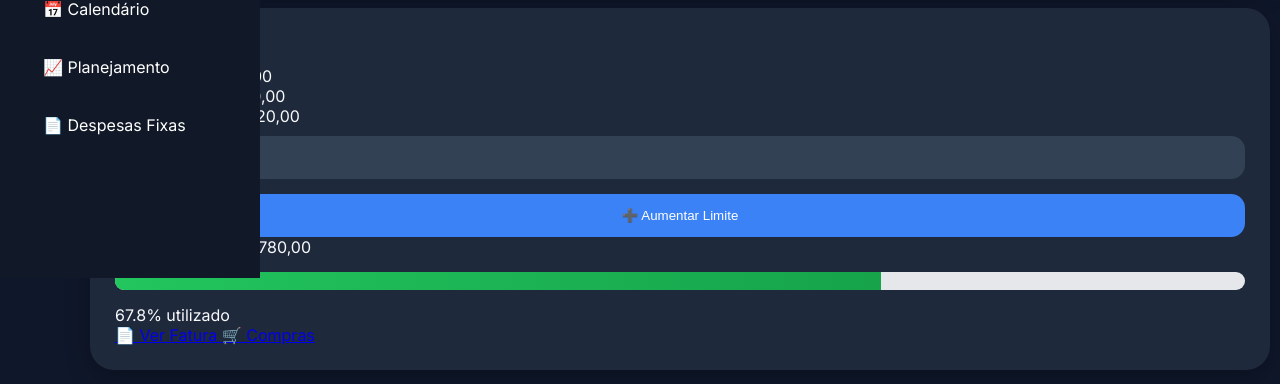
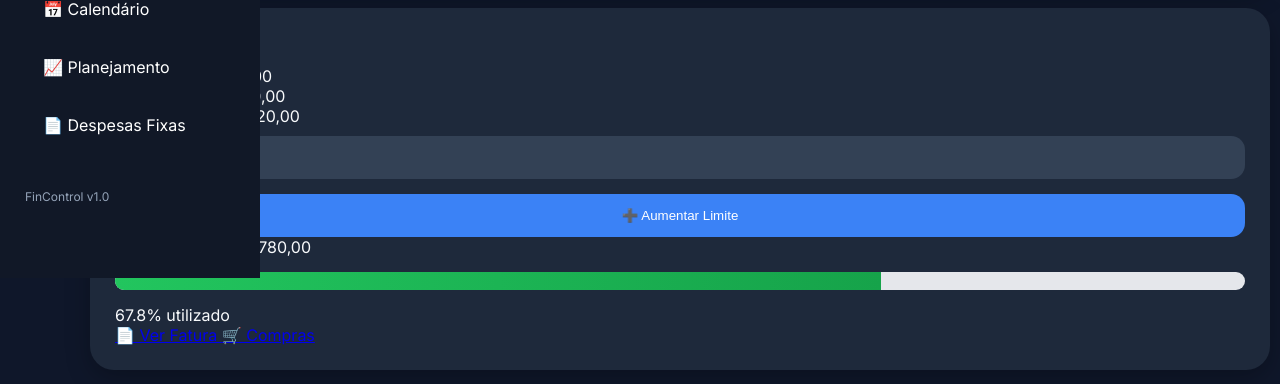
Before and after one commit to Danielporcela/app_controle_financeiro_pessoal, a Flask app: page /cartoes in a window 1280 px wide. Shown: the part 522-906 px from the top of the page. Run offline with Flask 3, Linux system fonts and the light colour scheme; data comes from the database, SQL or seed files in the repository.

```diff
--- a/templates/base.html
+++ b/templates/base.html
@@ -51,7 +51,9 @@
         <li><a href="/despesas_fixas">📄 Despesas Fixas</a></li>
       </ul>
 
-
+      <div class="sidebar-footer">
+        <div class="version">FinControl v1.0</div>
+      </div>
     </div>
 
     <div class="content">
```
